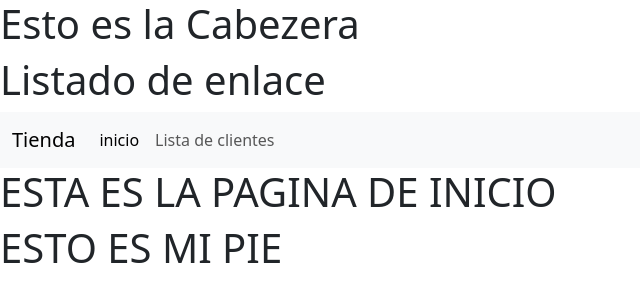
After one commit to israelJ-daw/jorgeRecuperacion, a Django app: page / in a window 1280 px wide. The commit adds this page. Shown: the top 302 px of the page, without its empty margins (0-640 px from the left). Run offline with Django 5.2, Linux system fonts and the light colour scheme; some libraries are stand-ins or nearby versions.

Commit message:
poner cosas bonitas

```diff
--- a/mysite/urls.py
+++ b/mysite/urls.py
@@ -4,5 +4,6 @@ from django.urls import path, include
 
 urlpatterns = [
     path('admin/', admin.site.urls),
-    path('tienda/',include('tienda.urls')),
+    path("__debug__/", include("debug_toolbar.urls")),
+    path('',include('tienda.urls')),
 ]
--- a/requirements.txt
+++ b/requirements.txt
@@ -1 +1,4 @@
 Django~=5.1.1
+django-debug-toolbar~=4.4.6
+django-bootstrap5~=24.3
+django-bootstrap-icons~=0.8.6
--- /dev/null
+++ b/tienda/templates/estructura/menu.html
@@ -0,0 +1,21 @@
+<h1>Listado de enlace</h1>
+
+<nav class="navbar navbar-expand-lg bg-body-tertiary">
+    <div class="container-fluid">
+      <a class="navbar-brand" href="#">Tienda</a>
+      <button class="navbar-toggler" type="button" data-bs-toggle="collapse" data-bs-target="#navbarSupportedContent" aria-controls="navbarSupportedContent" aria-expanded="false" aria-label="Toggle navigation">
+        <span class="navbar-toggler-icon"></span>
+      </button>
+      <div class="collapse navbar-collapse" id="navbarSupportedContent">
+        <ul class="navbar-nav me-auto mb-2 mb-lg-0">
+          <li class="nav-item">
+            <a class="nav-link active" aria-current="page" href="{% url 'index'%}">inicio</a>
+          </li>
+          <li class="nav-item">
+            <a class="nav-link" href="{% url 'lista_clientes' %}">Lista de clientes</a>
+          </li>
+          </li>
+        </ul>
+      </div>
+    </div>
+</nav>
--- /dev/null
+++ b/tienda/templates/estructura/pie.html
@@ -0,0 +1 @@
+<h1>ESTO ES MI PIE </h1>
--- /dev/null
+++ b/tienda/templates/estructura/principal.html
@@ -0,0 +1,26 @@
+<!DOCTYPE html>
+<html lang="en">
+<head>
+
+    {% block titulo%}
+        <title>Mi Tienda Online</title>
+    {% endblock %}
+
+    {% load django_bootstrap5 %}
+    {% bootstrap_css %}
+</head>
+<body>
+    <h1>Esto es la Cabezera</h1>
+
+    {% include "estructura/menu.html" %}
+
+
+    {% block contenido %}
+    {% endblock %}
+
+    {% include "estructura/pie.html"%}
+
+
+    {% bootstrap_javascript %}
+</body>
+</html>
--- /dev/null
+++ b/tienda/templates/index.html
@@ -0,0 +1,8 @@
+{% extends "estructura/principal.html" %}
+{% block titulo %}
+    <title>Esta es mi pagina de inicio</title>
+{% endblock %}
+
+{% block contenido %}
+    <h1>ESTA ES LA PAGINA DE INICIO</h1>
+{% endblock%}
--- a/tienda/urls.py
+++ b/tienda/urls.py
@@ -2,6 +2,8 @@ from django.urls import path
 from . import views
 
 urlpatterns = [
+
+    path('', views.index, name='index'),
     path('clientes/', views.lista_clientes,name= 'lista_clientes'),
 
 ]
--- a/tienda/views.py
+++ b/tienda/views.py
@@ -2,6 +2,9 @@ from django.shortcuts import render
 
 from .models import *
 # Create your views here.
+
+def index(request):
+    return render(request, 'index.html', {})
 
 
 def lista_clientes(request):
```
Also changed, not shown: mysite/settings.py (+7 -0 lines), tienda/templates/clientes/clientes.html (added, +20 -0 lines), tienda/templates/clientes/lista_clientes.html (+7 -15 lines), tienda/models.py (line endings or trailing spaces).
